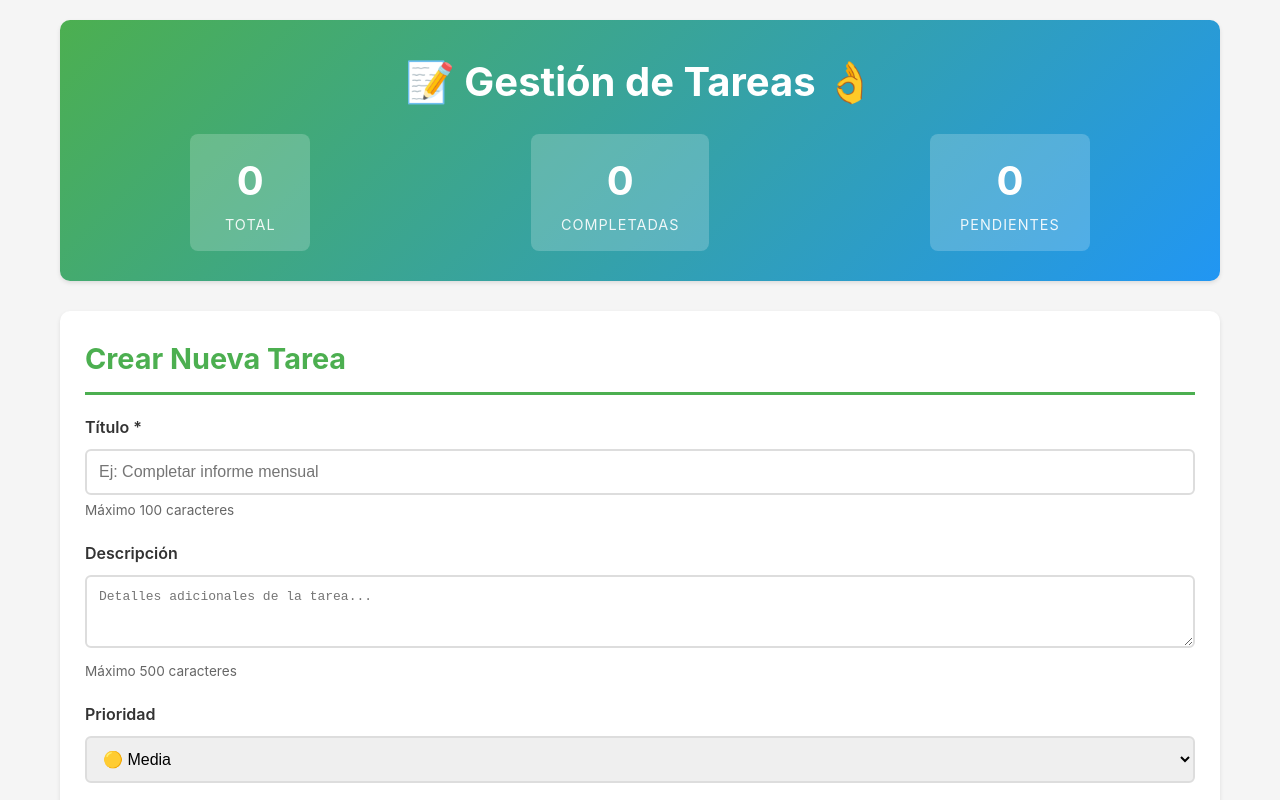
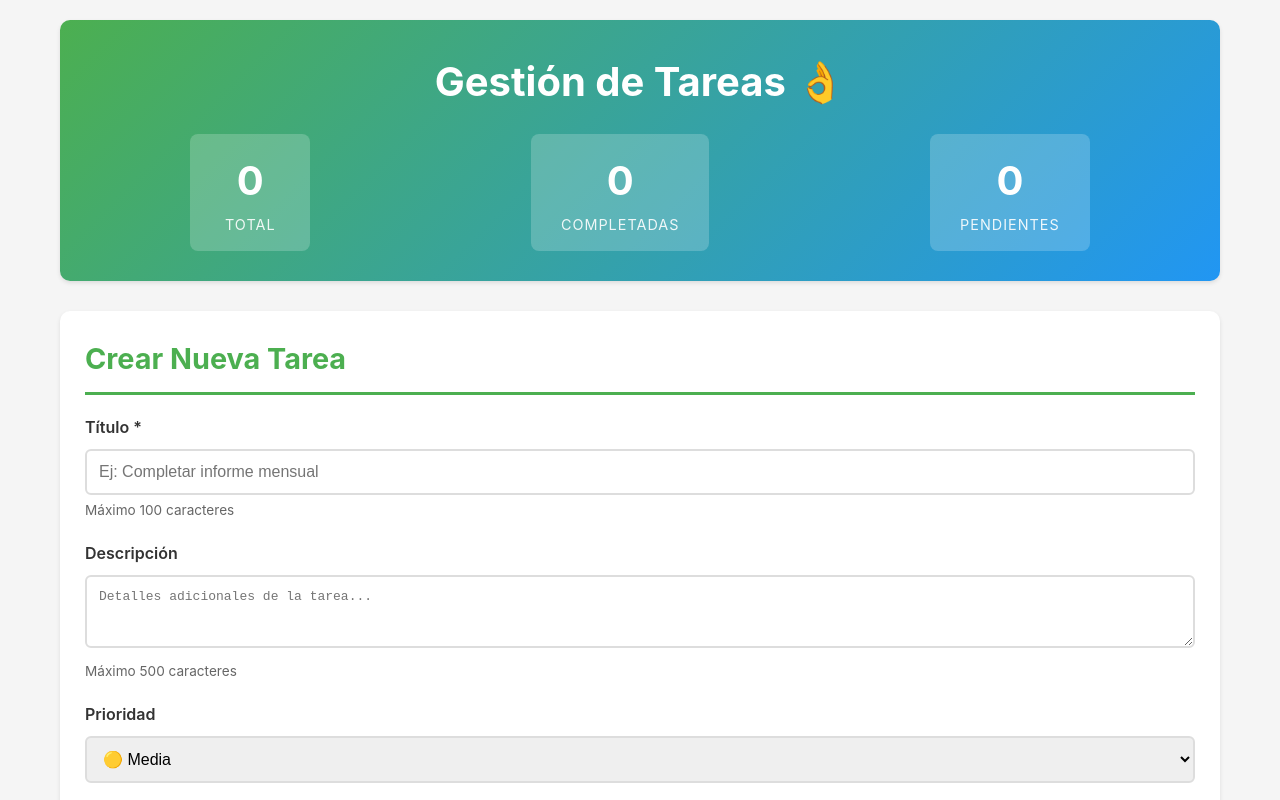
Before and after one commit to isaacDiazR/Taller5Hely, a plain HTML site: page frontend/index.html in a window 1280 px wide. Shown: the top 800 px of the page. Drawn offline with Linux system fonts and the light colour scheme; no server answers.

Commit message:
fix: title front

```diff
--- a/frontend/index.html
+++ b/frontend/index.html
@@ -10,7 +10,7 @@
     <div class="container">
         <!-- Header -->
         <header class="header">
-            <h1>📝 Gestión de Tareas 👌</h1>
+            <h1>Gestión de Tareas 👌</h1>
             <div id="stats" class="stats">
                 <div class="stat-item">
                     <span class="stat-value" id="total-tasks">0</span>
```
